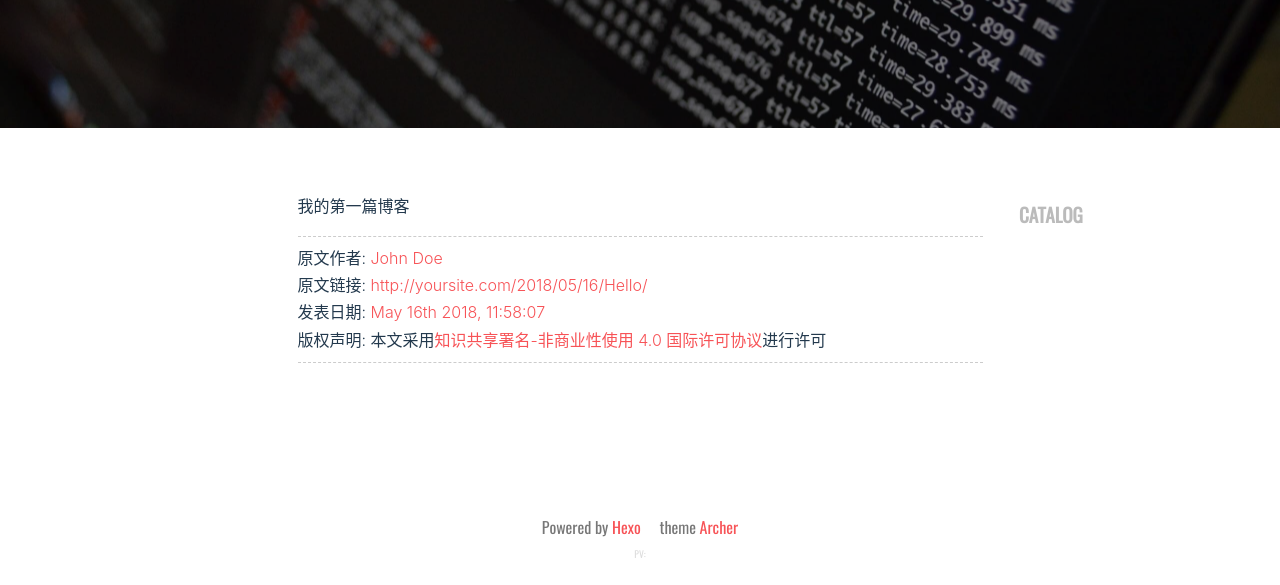
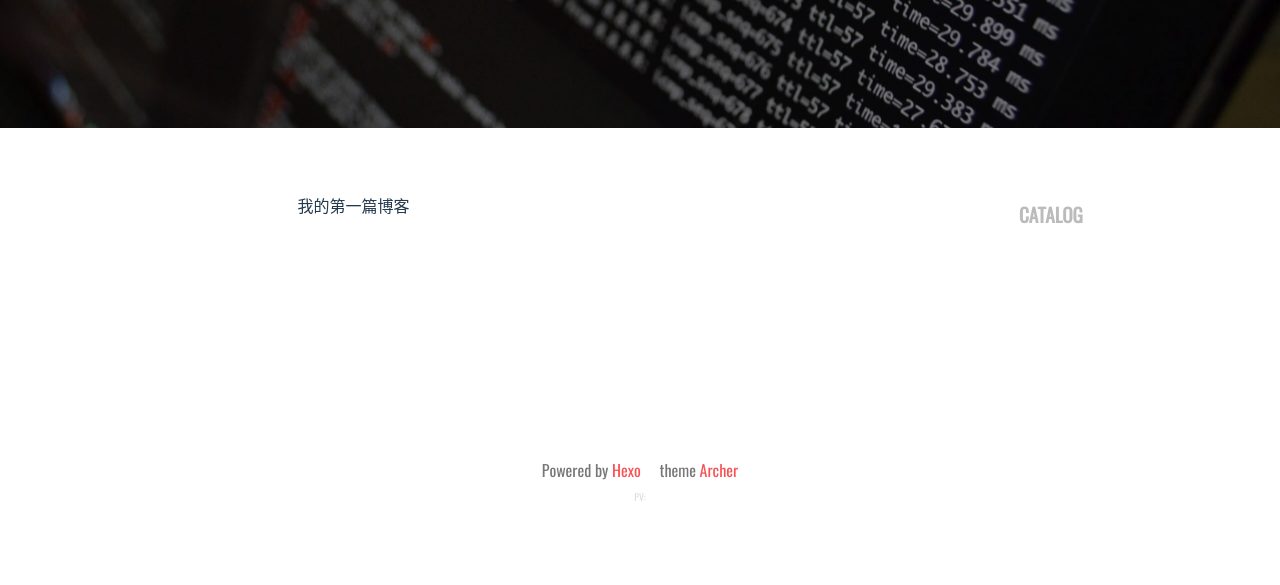
Before and after one commit to 1w1ng/1w1ng.github.io, a plain HTML site: page 2018/05/16/Hello/index.html in a window 1280 px wide. Shown: the part 272-857 px from the top of the page. After the commit the page ends 800 px from the top, so only its background shows below. Drawn offline with nearby package versions, Linux system fonts and the light colour scheme; some packages are replaced by stand-ins of ours; a script that the page names is missing; a web font is replaced by a local one.

Commit message:
Site updated: 2018-05-16 12:50:08

```diff
--- a/2018/05/16/Hello/index.html
+++ b/2018/05/16/Hello/index.html
@@ -394,13 +394,6 @@ height:50vh;
     </article>
     <!-- license  -->
 
-        <div class="license-wrapper">
-            <p>原文作者: <a href="http://yoursite.com">John Doe</a>
-            <p>原文链接: <a href="http://yoursite.com/2018/05/16/Hello/">http://yoursite.com/2018/05/16/Hello/</a>
-            <p>发表日期: <a href="http://yoursite.com/2018/05/16/Hello/">May 16th 2018, 11:58:07</a>
-            <p>版权声明: 本文采用<a rel="license" href="http://creativecommons.org/licenses/by-nc/4.0/">知识共享署名-非商业性使用 4.0 国际许可协议</a>进行许可</p>
-        </div>
-
     <!-- paginator  -->
     <ul class="post-paginator">
         <li class="next">
```
